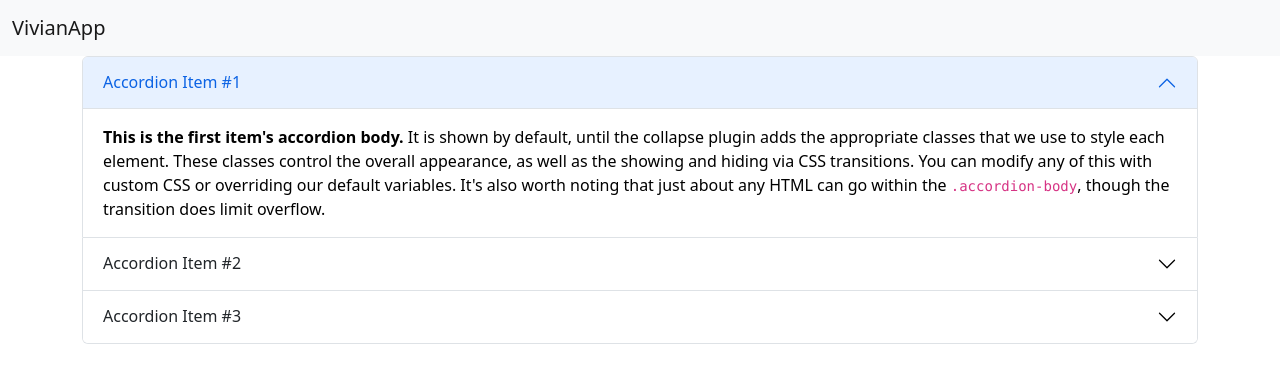
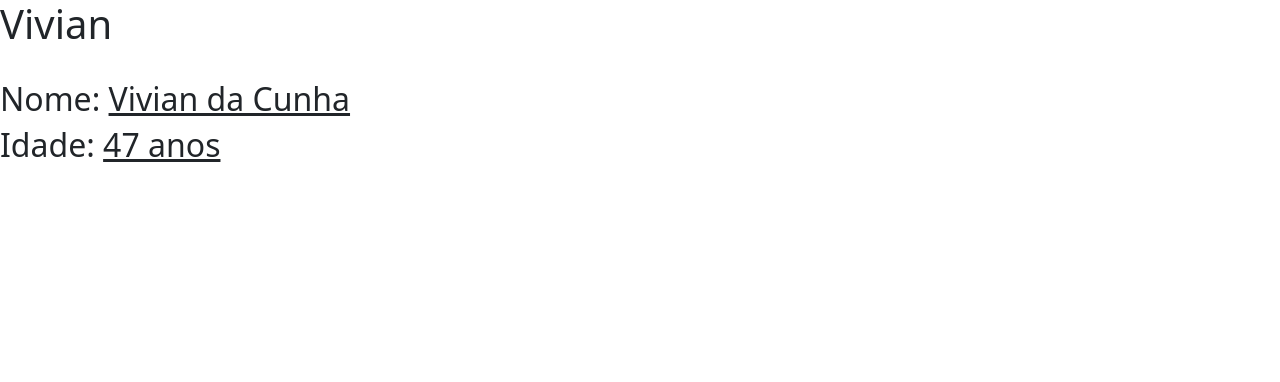
Before and after one commit to vivian-ui/angular-02-09-2022, an Angular app: page / in a window 1280 px wide. Shown: the top 382 px of the page. Built offline with nearby package versions, Linux system fonts and the light colour scheme.

Commit message:
interpolação

```diff
--- a/src/app/app.component.html
+++ b/src/app/app.component.html
@@ -1,114 +1,8 @@
-<nav class="navbar navbar-expand-lg bg-light">
-  <div class="container-fluid">
-    <a class="navbar-brand" href="#">VivianApp</a>
-    <button
-      class="navbar-toggler"
-      type="button"
-      data-bs-toggle="collapse"
-      data-bs-target="#navbarSupportedContent"
-      aria-controls="navbarSupportedContent"
-      aria-expanded="false"
-      aria-label="Toggle navigation"
-    >
-      <span class="navbar-toggler-icon"></span>
-    </button>
-    <div class="collapse navbar-collapse" id="navbarSupportedContent"></div>
-  </div>
-</nav>
-<div class="container">
-  <div class="accordion" id="accordionExample">
-    <div class="accordion-item">
-      <h2 class="accordion-header" id="headingOne">
-        <button
-          class="accordion-button"
-          type="button"
-          data-bs-toggle="collapse"
-          data-bs-target="#collapseOne"
-          aria-expanded="true"
-          aria-controls="collapseOne"
-        >
-          Accordion Item #1
-        </button>
-      </h2>
-      <div
-        id="collapseOne"
-        class="accordion-collapse collapse show"
-        aria-labelledby="headingOne"
-        data-bs-parent="#accordionExample"
-      >
-        <div class="accordion-body">
-          <strong>This is the first item's accordion body.</strong> It is shown
-          by default, until the collapse plugin adds the appropriate classes
-          that we use to style each element. These classes control the overall
-          appearance, as well as the showing and hiding via CSS transitions. You
-          can modify any of this with custom CSS or overriding our default
-          variables. It's also worth noting that just about any HTML can go
-          within the <code>.accordion-body</code>, though the transition does
-          limit overflow.
-        </div>
-      </div>
-    </div>
-    <div class="accordion-item">
-      <h2 class="accordion-header" id="headingTwo">
-        <button
-          class="accordion-button collapsed"
-          type="button"
-          data-bs-toggle="collapse"
-          data-bs-target="#collapseTwo"
-          aria-expanded="false"
-          aria-controls="collapseTwo"
-        >
-          Accordion Item #2
-        </button>
-      </h2>
-      <div
-        id="collapseTwo"
-        class="accordion-collapse collapse"
-        aria-labelledby="headingTwo"
-        data-bs-parent="#accordionExample"
-      >
-        <div class="accordion-body">
-          <strong>This is the second item's accordion body.</strong> It is
-          hidden by default, until the collapse plugin adds the appropriate
-          classes that we use to style each element. These classes control the
-          overall appearance, as well as the showing and hiding via CSS
-          transitions. You can modify any of this with custom CSS or overriding
-          our default variables. It's also worth noting that just about any HTML
-          can go within the <code>.accordion-body</code>, though the transition
-          does limit overflow.
-        </div>
-      </div>
-    </div>
-    <div class="accordion-item">
-      <h2 class="accordion-header" id="headingThree">
-        <button
-          class="accordion-button collapsed"
-          type="button"
-          data-bs-toggle="collapse"
-          data-bs-target="#collapseThree"
-          aria-expanded="false"
-          aria-controls="collapseThree"
-        >
-          Accordion Item #3
-        </button>
-      </h2>
-      <div
-        id="collapseThree"
-        class="accordion-collapse collapse"
-        aria-labelledby="headingThree"
-        data-bs-parent="#accordionExample"
-      >
-        <div class="accordion-body">
-          <strong>This is the third item's accordion body.</strong> It is hidden
-          by default, until the collapse plugin adds the appropriate classes
-          that we use to style each element. These classes control the overall
-          appearance, as well as the showing and hiding via CSS transitions. You
-          can modify any of this with custom CSS or overriding our default
-          variables. It's also worth noting that just about any HTML can go
-          within the <code>.accordion-body</code>, though the transition does
-          limit overflow.
-        </div>
-      </div>
-    </div>
-  </div>
-</div>
+<h1>Vivian</h1>
+<br />
+<h2>
+  Nome: <u>{{ name }}</u>
+</h2>
+<h2>
+  Idade: <u>{{ 2022 - nascimento }} anos</u>
+</h2>
--- a/src/app/app.component.ts
+++ b/src/app/app.component.ts
@@ -6,5 +6,6 @@ import { Component, VERSION } from '@angular/core';
   styleUrls: ['./app.component.css'],
 })
 export class AppComponent {
-  name = 'VivianApp ';
+  name = 'Vivian da Cunha ';
+  nascimento = 1975;
 }
```
